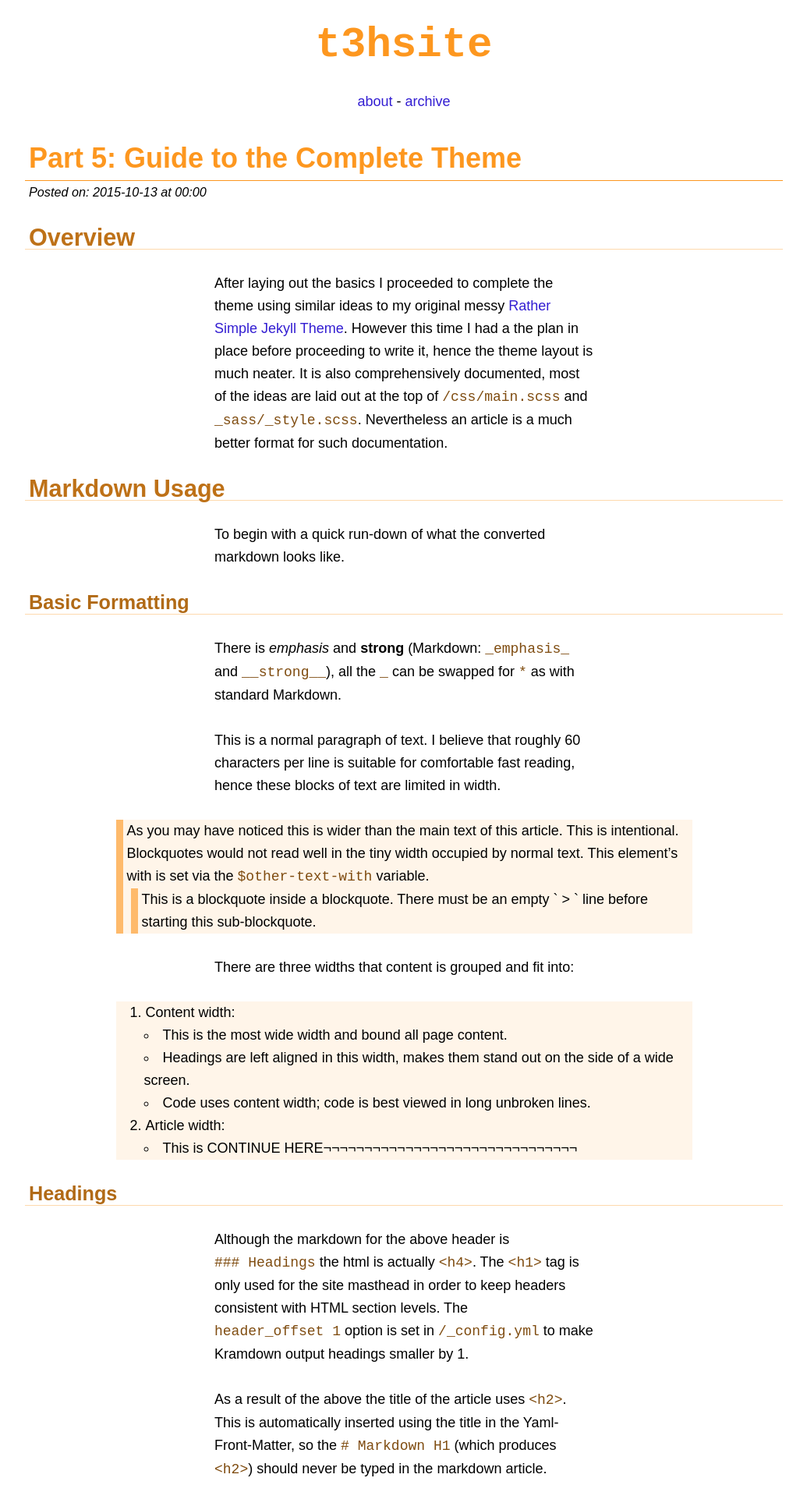
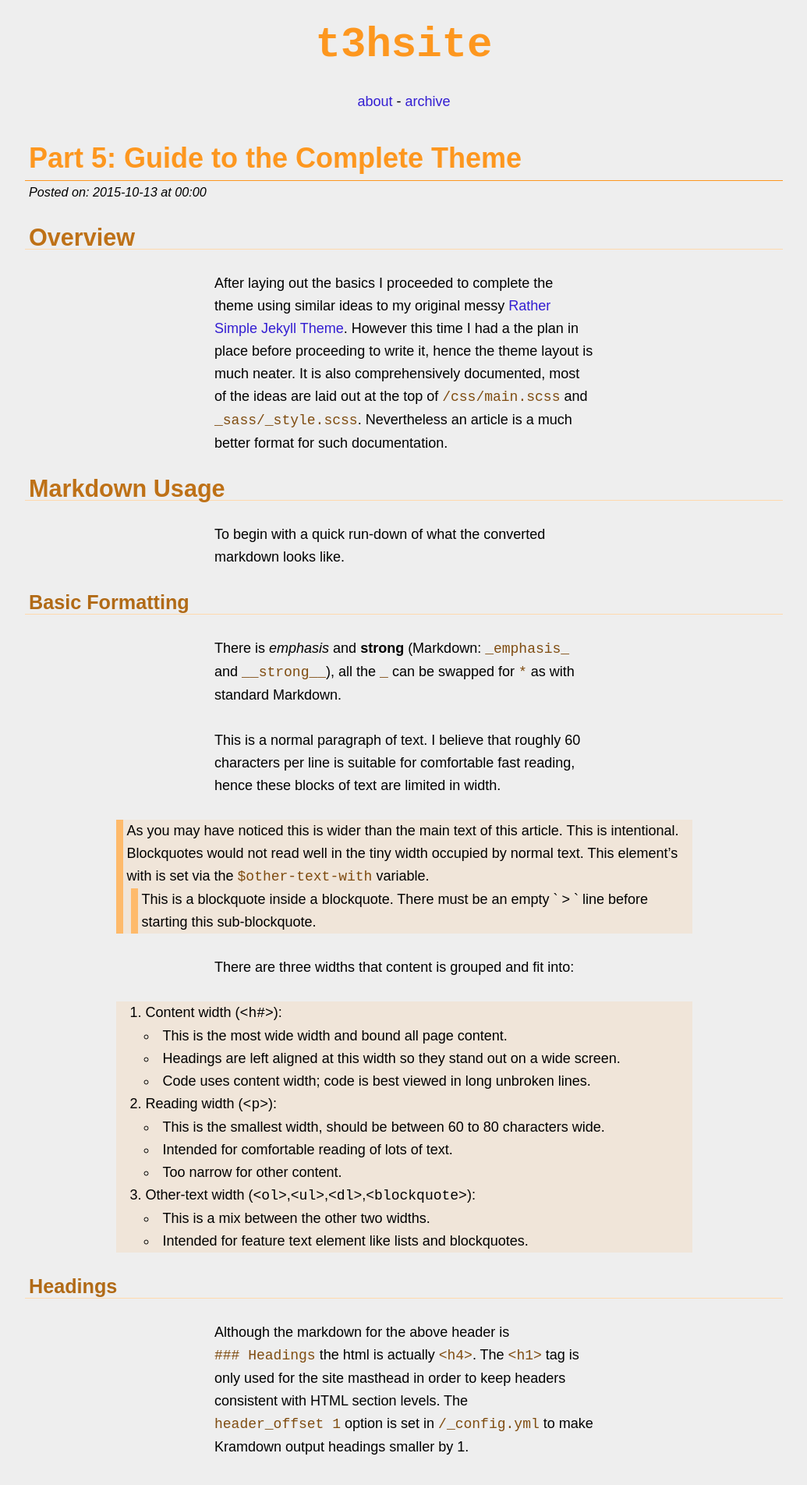
Before and after one commit to t3hmun/t3hsite, a Jekyll site: the page built from _posts/2015-10-13-part-05-guide-to-the-complete-theme.md, in a window 1280 px wide. Shown: the top 1904 px of the page at 78% size, without its empty margins (122-1157 px from the left). Built offline with Jekyll 4.4.1, drawn with Linux system fonts in a browser that asks for light colours.

Commit message:
wip post 5

```diff
--- a/_posts/2015-10-13-part-05-guide-to-the-complete-theme.md
+++ b/_posts/2015-10-13-part-05-guide-to-the-complete-theme.md
@@ -32,12 +32,18 @@ This is a normal paragraph of text. I believe that roughly 60 characters per lin
 
 There are three widths that content is grouped and fit into:
 
-1. Content width:
+1. Content width (`<h#>`):
     - This is the most wide width and bound all page content.
-    - Headings are left aligned in this width, makes them stand out on the side of a wide screen.
+    - Headings are left aligned at this width so they stand out on a wide screen.
     - Code uses content width; code is best viewed in long unbroken lines.
-2. Article width:
-    - This is CONTINUE HERE¬¬¬¬¬¬¬¬¬¬¬¬¬¬¬¬¬¬¬¬¬¬¬¬¬¬¬¬¬¬¬
+2. Reading width (`<p>`):
+    - This is the smallest width, should be between 60 to 80 characters wide.
+    - Intended for comfortable reading of lots of text.
+    - Too narrow for other content.
+3. Other-text width (`<ol>`,`<ul>`,`<dl>`,`<blockquote>`):
+    - This is a mix between the other two widths.
+    - Intended for feature text element like lists and blockquotes.
+
 
 ### Headings
 
--- a/css/main.scss
+++ b/css/main.scss
@@ -53,7 +53,7 @@ $small-font-size: $base * 0.9;
 
 // Only 4 colours to edit to make a new theme.
 $text-colour: #000;
-$background-colour: #fff;
+$background-colour: #eee;
 $highlight-colour: #fd971f; // This can be though of as the brand colour.
 $link-colour: mix(#00f, $highlight-colour, 80%); // Mixing with traditional link blue. May not work with all colours.
 
```
